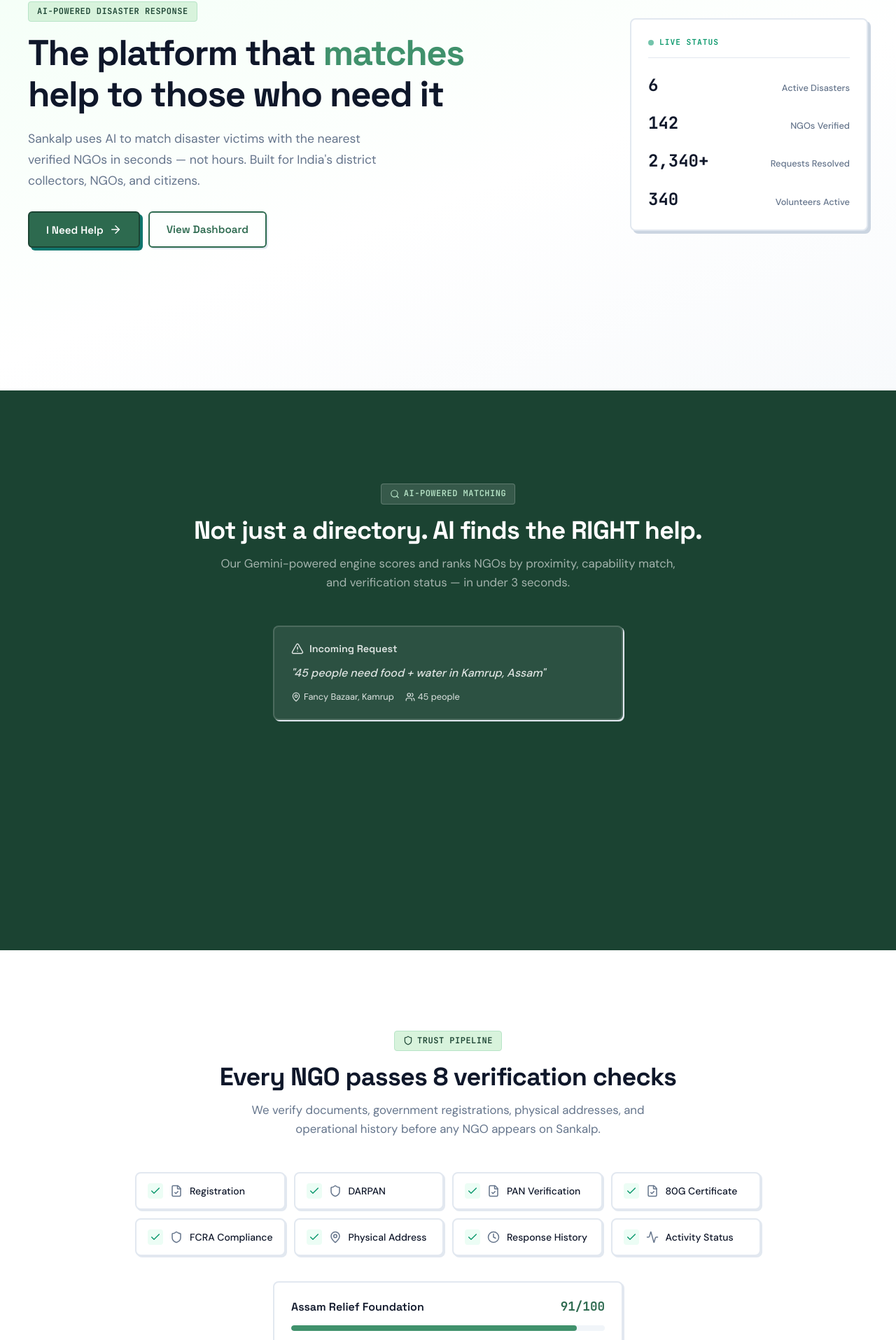
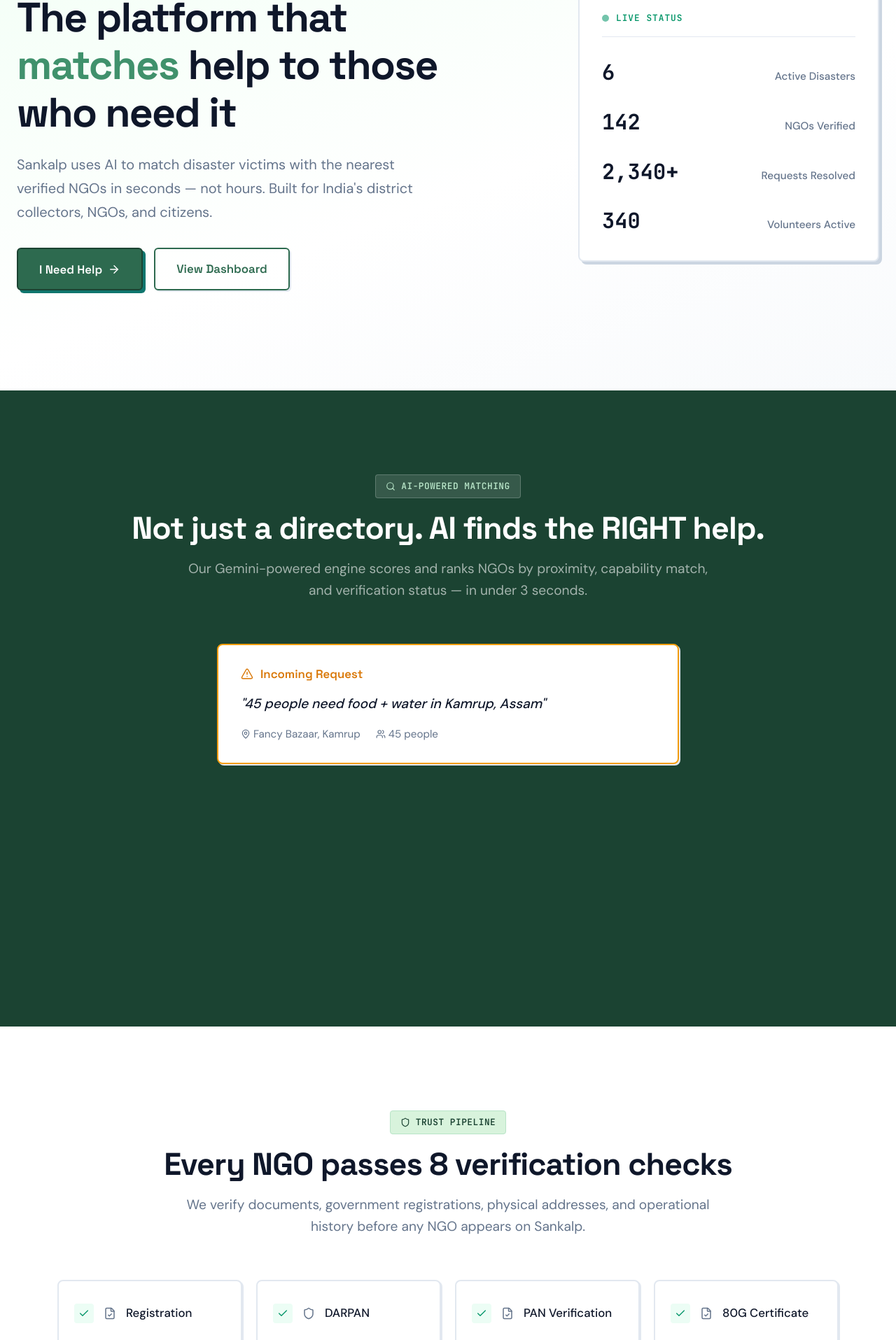
Before and after one commit to ShivenThakker/Sankalp, a Next.js app: page / in a window 1280 px wide. Shown: the part 242-2157 px from the top of the page at 70% size. Built offline with nearby package versions, Linux system fonts and the light colour scheme.

Commit message:
feat(landing): scale full-screen sections and rebalance CTA/footer layout

```diff
--- a/src/app/page.js
+++ b/src/app/page.js
@@ -366,7 +366,7 @@
       </div>
 
       {/* CTA */}
-      <div className={styles.bgWhite}>
+      <div className={`${styles.bgWhite} ${styles.ctaBand}`}>
         <section className={styles.ctaSection}>
           <motion.div
             initial={{ opacity: 0, scale: 0.97 }}
--- a/src/app/page.module.css
+++ b/src/app/page.module.css
@@ -11,8 +11,8 @@
 
 /* ===== SECTIONS ===== */
 .section {
-  padding: 100px 24px;
-  max-width: 1200px;
+  padding: 120px 32px;
+  max-width: 1320px;
   margin: 0 auto;
 }
 
@@ -52,14 +52,14 @@
 .badge {
   display: inline-flex;
   align-items: center;
-  gap: 6px;
-  padding: 4px 12px;
+  gap: 8px;
+  padding: 6px 14px;
   background: var(--color-primary-100);
   color: var(--color-primary-800);
   border: 1px solid var(--color-primary-200);
   border-radius: var(--radius-sm);
   font-family: var(--font-mono);
-  font-size: 0.75rem;
+  font-size: 0.8rem;
   font-weight: 600;
   letter-spacing: 0.5px;
   text-transform: uppercase;
@@ -69,14 +69,14 @@
 .badgeLight {
   display: inline-flex;
   align-items: center;
-  gap: 6px;
-  padding: 4px 12px;
+  gap: 8px;
+  padding: 6px 14px;
   background: rgba(255,255,255,0.12);
   color: var(--color-primary-200);
   border: 1px solid rgba(255,255,255,0.2);
   border-radius: var(--radius-sm);
   font-family: var(--font-mono);
-  font-size: 0.75rem;
+  font-size: 0.8rem;
   font-weight: 600;
   letter-spacing: 0.5px;
   text-transform: uppercase;
@@ -86,44 +86,44 @@
 /* ===== SECTION HEADERS ===== */
 .sectionHeader {
   text-align: center;
-  margin-bottom: 48px;
+  margin-bottom: 60px;
 }
 
 .sectionHeaderLight {
   text-align: center;
-  margin-bottom: 48px;
+  margin-bottom: 60px;
 }
 
 .sectionTitle {
   font-family: var(--font-heading);
-  font-size: 2.25rem;
+  font-size: clamp(2.5rem, 3.5vw, 3.4rem);
   font-weight: 700;
   color: var(--text-heading);
-  margin: 0 0 12px;
+  margin: 0 0 16px;
   letter-spacing: -0.02em;
 }
 
 .sectionTitleLight {
   font-family: var(--font-heading);
-  font-size: 2.25rem;
+  font-size: clamp(2.5rem, 3.5vw, 3.4rem);
   font-weight: 700;
   color: #FFFFFF;
-  margin: 0 0 12px;
+  margin: 0 0 16px;
   letter-spacing: -0.02em;
 }
 
 .sectionSubtitle {
-  font-size: 1.05rem;
+  font-size: 1.2rem;
   color: var(--text-muted);
-  max-width: 650px;
+  max-width: 760px;
   margin: 0 auto;
   line-height: 1.6;
 }
 
 .sectionSubtitleLight {
-  font-size: 1.05rem;
+  font-size: 1.2rem;
   color: rgba(255,255,255,0.6);
-  max-width: 650px;
+  max-width: 760px;
   margin: 0 auto;
   line-height: 1.6;
 }
@@ -138,12 +138,12 @@
 }
 
 .heroInner {
-  max-width: 1200px;
+  max-width: 1320px;
   width: 100%;
   margin: 0 auto;
   display: grid;
   grid-template-columns: 1.3fr 1fr;
-  gap: 48px;
+  gap: 72px;
   align-items: center;
   padding: 120px 0 80px;
 }
@@ -156,11 +156,11 @@
 
 .heroTitle {
   font-family: var(--font-heading);
-  font-size: clamp(2.2rem, 4vw, 3.25rem);
+  font-size: clamp(2.8rem, 4.6vw, 4.15rem);
   font-weight: 700;
   line-height: 1.15;
   color: var(--text-heading);
-  margin: 0 0 20px;
+  margin: 0 0 24px;
   letter-spacing: -0.03em;
 }
 
@@ -182,16 +182,16 @@
 }
 
 .heroSubtitle {
-  font-size: 1.1rem;
+  font-size: 1.25rem;
   color: var(--text-muted);
   line-height: 1.7;
-  max-width: 520px;
-  margin: 0 0 28px;
+  max-width: 600px;
+  margin: 0 0 34px;
 }
 
 .heroButtons {
   display: flex;
-  gap: 12px;
+  gap: 16px;
   flex-wrap: wrap;
 }
 
@@ -202,11 +202,11 @@
   gap: 8px;
   background: var(--color-primary-700);
   color: white;
-  padding: 12px 24px;
+  padding: 15px 30px;
   border-radius: var(--radius-md);
   font-family: var(--font-heading);
   font-weight: 600;
-  font-size: 0.95rem;
+  font-size: 1.05rem;
   border: 2px solid var(--color-primary-800);
   box-shadow: var(--shadow-primary);
   cursor: pointer;
@@ -226,11 +226,11 @@
   gap: 8px;
   background: transparent;
   color: var(--color-primary-700);
-  padding: 12px 24px;
+  padding: 15px 30px;
   border-radius: var(--radius-md);
   font-family: var(--font-heading);
   font-weight: 600;
-  font-size: 0.95rem;
+  font-size: 1.05rem;
   border: 2px solid var(--color-primary-700);
   box-shadow: var(--shadow-sm);
   cursor: pointer;
@@ -250,11 +250,11 @@
   gap: 8px;
   background: var(--color-accent);
   color: white;
-  padding: 12px 24px;
+  padding: 15px 30px;
   border-radius: var(--radius-md);
   font-family: var(--font-heading);
   font-weight: 600;
-  font-size: 0.95rem;
+  font-size: 1.05rem;
   border: 2px solid var(--color-accent-deep);
   box-shadow: var(--shadow-accent);
   cursor: pointer;
@@ -273,11 +273,11 @@
   gap: 8px;
   background: #FFFFFF;
   color: var(--color-primary-900);
-  padding: 12px 28px;
+  padding: 15px 32px;
   border-radius: var(--radius-md);
   font-family: var(--font-heading);
   font-weight: 600;
-  font-size: 0.95rem;
+  font-size: 1.05rem;
   border: 2px solid #FFFFFF;
   box-shadow: 4px 4px 0px rgba(0,0,0,0.2);
   cursor: pointer;
@@ -292,7 +292,7 @@
 
 .centerCTA {
   text-align: center;
-  margin-top: 32px;
+  margin-top: 40px;
 }
 
 /* ===== LIVE STATS PANEL ===== */
@@ -306,23 +306,23 @@
   border: 2px solid var(--border-color);
   border-radius: var(--radius-lg);
   box-shadow: var(--shadow-lg);
-  padding: 24px;
+  padding: 32px;
   width: 100%;
-  max-width: 340px;
+  max-width: 430px;
 }
 
 .livePanelHeader {
   display: flex;
   align-items: center;
-  gap: 8px;
-  margin-bottom: 20px;
-  padding-bottom: 12px;
+  gap: 10px;
+  margin-bottom: 26px;
+  padding-bottom: 16px;
   border-bottom: 1px solid var(--border-color);
 }
 
 .liveDot {
-  width: 8px;
-  height: 8px;
+  width: 10px;
+  height: 10px;
   background: var(--color-success);
   border-radius: 50%;
   animation: pulse 2s infinite;
@@ -335,7 +335,7 @@
 
 .liveLabel {
   font-family: var(--font-mono);
-  font-size: 0.7rem;
+  font-size: 0.8rem;
   font-weight: 600;
   letter-spacing: 1px;
   color: var(--color-success);
@@ -345,7 +345,7 @@
 .liveStats {
   display: flex;
   flex-direction: column;
-  gap: 16px;
+  gap: 22px;
 }
 
 .liveStat {
@@ -356,13 +356,13 @@
 
 .liveStatValue {
   font-family: var(--font-mono);
-  font-size: 1.5rem;
+  font-size: 1.9rem;
   font-weight: 700;
   color: var(--text-heading);
 }
 
 .liveStatLabel {
-  font-size: 0.8rem;
+  font-size: 0.95rem;
   color: var(--text-muted);
   font-weight: 500;
 }
@@ -372,16 +372,16 @@
   display: flex;
   flex-direction: column;
   align-items: center;
-  gap: 24px;
+  gap: 32px;
 }
 
 .matchCard {
   background: #FFFFFF;
   border: 2px solid var(--border-color);
   border-radius: var(--radius-lg);
-  padding: 20px 24px;
+  padding: 28px 32px;
   width: 100%;
-  max-width: 500px;
+  max-width: 660px;
   box-shadow: var(--shadow-sm);
 }
 
@@ -393,26 +393,26 @@
 .matchCardHeader {
   display: flex;
   align-items: center;
-  gap: 8px;
+  gap: 10px;
   font-family: var(--font-heading);
   font-weight: 600;
-  font-size: 0.9rem;
+  font-size: 1.05rem;
   color: var(--color-accent-deep);
-  margin-bottom: 10px;
+  margin-bottom: 14px;
 }
 
 .matchCardBody {
-  font-size: 1rem;
+  font-size: 1.2rem;
   font-weight: 500;
   color: var(--text-heading);
   font-style: italic;
-  margin: 0 0 12px;
+  margin: 0 0 16px;
 }
 
 .matchCardMeta {
   display: flex;
-  gap: 16px;
-  font-size: 0.8rem;
+  gap: 22px;
+  font-size: 0.95rem;
   color: var(--text-muted);
 }
 
@@ -425,21 +425,21 @@
 .matchProcessing {
   display: flex;
   align-items: center;
-  gap: 10px;
-  padding: 12px 24px;
+  gap: 12px;
+  padding: 16px 30px;
   background: var(--color-primary-100);
   color: var(--color-primary-800);
   border: 2px solid var(--color-primary-200);
   border-radius: var(--radius-md);
   font-family: var(--font-mono);
-  font-size: 0.85rem;
+  font-size: 0.95rem;
   font-weight: 600;
 }
 
 .matchResults {
   display: grid;
   grid-template-columns: repeat(3, 1fr);
-  gap: 16px;
+  gap: 20px;
   width: 100%;
 }
 
@@ -447,7 +447,7 @@
   background: #FFFFFF;
   border: 2px solid var(--border-color);
   border-radius: var(--radius-lg);
-  padding: 20px;
+  padding: 28px;
   box-shadow: var(--shadow-sm);
   transition: all 0.15s ease;
 }
@@ -459,29 +459,29 @@
 
 .matchResultCard h4 {
   font-family: var(--font-heading);
-  font-size: 0.95rem;
+  font-size: 1.15rem;
   font-weight: 600;
-  margin: 10px 0 6px;
+  margin: 14px 0 10px;
   color: var(--text-heading);
 }
 
 .matchScoreBadge {
   font-family: var(--font-mono);
-  font-size: 1.5rem;
+  font-size: 1.9rem;
   font-weight: 700;
   color: var(--color-primary-700);
 }
 
 .matchScoreBadge span {
-  font-size: 0.8rem;
+  font-size: 0.9rem;
   color: var(--text-muted);
   font-weight: 500;
 }
 
 .matchMeta {
-  font-size: 0.8rem;
+  font-size: 0.95rem;
   color: var(--text-muted);
-  margin-bottom: 10px;
+  margin-bottom: 14px;
 }
 
 .matchMeta span {
@@ -492,15 +492,15 @@
 
 .matchCaps {
   display: flex;
-  gap: 6px;
+  gap: 8px;
   flex-wrap: wrap;
 }
 
 .capBadge {
   font-family: var(--font-mono);
-  font-size: 0.65rem;
+  font-size: 0.75rem;
   font-weight: 600;
-  padding: 2px 8px;
+  padding: 4px 10px;
   background: var(--color-primary-50);
   color: var(--color-primary-700);
   border: 1px solid var(--color-primary-100);
@@ -557,19 +557,20 @@
 .trustGrid {
   display: grid;
   grid-template-columns: repeat(4, 1fr);
-  gap: 12px;
-  margin-bottom: 36px;
+  gap: 20px;
+  margin-bottom: 46px;
 }
 
 .trustItem {
   display: flex;
   align-items: center;
-  gap: 10px;
+  gap: 14px;
   background: #FFFFFF;
   border: 2px solid var(--border-color);
   border-radius: var(--radius-lg);
-  padding: 14px 16px;
-  font-size: 0.875rem;
+  min-height: 96px;
+  padding: 20px 22px;
+  font-size: 1.05rem;
   font-weight: 500;
   color: var(--text-heading);
   box-shadow: var(--shadow-sm);
@@ -582,8 +583,8 @@
 }
 
 .trustCheck {
-  width: 22px;
-  height: 22px;
+  width: 28px;
+  height: 28px;
   display: flex;
   align-items: center;
   justify-content: center;
@@ -602,17 +603,17 @@
   background: #FFFFFF;
   border: 2px solid var(--border-color);
   border-radius: var(--radius-lg);
-  padding: 20px 24px;
+  padding: 28px 32px;
   box-shadow: var(--shadow-sm);
-  max-width: 500px;
-  margin: 0 auto 16px;
+  max-width: 760px;
+  margin: 0 auto 20px;
 }
 
 .trustDemoHeader {
   display: flex;
   justify-content: space-between;
   align-items: center;
-  margin-bottom: 12px;
+  margin-bottom: 16px;
   font-family: var(--font-heading);
   font-weight: 600;
   color: var(--text-heading);
@@ -620,17 +621,17 @@
 
 .trustScore {
   font-family: var(--font-mono);
-  font-size: 1.1rem;
+  font-size: 1.35rem;
   font-weight: 700;
   color: var(--color-primary-700);
 }
 
 .trustBarBg {
-  height: 8px;
+  height: 12px;
   background: var(--bg-subtle);
   border-radius: var(--radius-sm);
   overflow: hidden;
-  margin-bottom: 10px;
+  margin-bottom: 14px;
 }
 
 .trustBarFill {
@@ -642,9 +643,9 @@
 .trustVerified {
   display: inline-flex;
   align-items: center;
-  gap: 6px;
+  gap: 8px;
   font-family: var(--font-mono);
-  font-size: 0.7rem;
+  font-size: 0.8rem;
   font-weight: 600;
   color: var(--color-success);
   letter-spacing: 0.5px;
@@ -655,15 +656,15 @@
 .bentoGrid {
   display: grid;
   grid-template-columns: repeat(3, 1fr);
-  grid-auto-rows: minmax(160px, auto);
-  gap: 16px;
+  grid-auto-rows: minmax(200px, auto);
+  gap: 20px;
 }
 
 .bentoCard {
   background: #FFFFFF;
   border: 2px solid var(--border-color);
   border-radius: var(--radius-lg);
-  padding: 24px;
+  padding: 30px;
   display: flex;
   flex-direction: column;
   justify-content: space-between;
@@ -679,7 +680,7 @@
 .bentoLarge {
   grid-column: span 2;
   grid-row: span 2;
-  padding: 32px;
+  padding: 38px;
 }
 
 .bentoHigh {
@@ -701,12 +702,12 @@
   display: flex;
   justify-content: space-between;
   align-items: center;
-  margin-bottom: 12px;
+  margin-bottom: 16px;
 }
 
 .bentoSeverity {
   font-family: var(--font-mono);
-  font-size: 0.7rem;
+  font-size: 0.8rem;
   font-weight: 700;
   letter-spacing: 1px;
   color: var(--text-muted);
@@ -714,9 +715,9 @@
 
 .bentoLive {
   font-family: var(--font-mono);
-  font-size: 0.65rem;
+  font-size: 0.75rem;
   font-weight: 700;
-  padding: 2px 8px;
+  padding: 4px 10px;
   background: var(--color-accent);
   color: white;
   border-radius: var(--radius-sm);
@@ -725,21 +726,21 @@
 
 .bentoTitle {
   font-family: var(--font-heading);
-  font-size: 1.15rem;
+  font-size: 1.4rem;
   font-weight: 700;
   color: var(--text-heading);
   margin: 0;
 }
 
 .bentoLarge .bentoTitle {
-  font-size: 1.75rem;
+  font-size: 2.2rem;
 }
 
 .bentoMeta {
   display: flex;
-  gap: 16px;
-  margin-top: 12px;
-  font-size: 0.8rem;
+  gap: 20px;
+  margin-top: 16px;
+  font-size: 0.95rem;
   color: var(--text-muted);
 }
 
@@ -750,8 +751,13 @@
 }
 
 /* ===== CTA SECTION ===== */
+.ctaBand {
+  min-height: 35vh;
+}
+
 .ctaSection {
-  padding: 100px 24px;
+  min-height: 35vh;
+  padding: 36px 24px;
   text-align: center;
   width: 100%;
   display: flex;
@@ -760,7 +766,7 @@
 }
 
 .ctaContent {
-  max-width: 1200px;
+  max-width: 1320px;
   margin: 0 auto;
   width: 100%;
 }
@@ -768,22 +774,26 @@
 
 .ctaTitle {
   font-family: var(--font-heading);
-  font-size: 2.25rem;
+  font-size: clamp(2.25rem, 3vw, 3rem);
   font-weight: 700;
   color: var(--text-heading);
-  margin: 0 0 28px;
+  margin: 0 0 30px;
   letter-spacing: -0.02em;
 }
 
 .ctaButtons {
   display: flex;
-  gap: 14px;
+  gap: 16px;
   justify-content: center;
   flex-wrap: wrap;
 }
 
 /* ===== RESPONSIVE ===== */
 @media (max-width: 1024px) {
+  .section {
+    padding: 96px 28px;
+  }
+
   .heroInner {
     grid-template-columns: 1fr;
     gap: 32px;
@@ -822,6 +832,10 @@
 }
 
 @media (max-width: 768px) {
+  .section {
+    padding: 76px 20px;
+  }
+
   .heroTitle {
     font-size: 2rem;
   }
@@ -863,6 +877,11 @@
   .ctaTitle {
     font-size: 1.75rem;
   }
+
+  .ctaBand,
+  .ctaSection {
+    min-height: 36vh;
+  }
 }
 
 /* Cards inside dark green sections — match cards get glass treatment, bento cards keep urgency colors */
@@ -880,6 +899,26 @@
   color: rgba(255, 255, 255, 0.85);
 }
 
+/* A request is the starting point of the matching flow, so it stays distinct
+   from the dark-section result cards. */
+.bgDarkGreen .matchRequest {
+  background: #FFFFFF;
+  border-color: var(--color-accent);
+  color: var(--text-heading);
+}
+
+.bgDarkGreen .matchRequest .matchCardHeader {
+  color: var(--color-accent-deep);
+}
+
+.bgDarkGreen .matchRequest .matchCardBody {
+  color: var(--text-heading);
+}
+
+.bgDarkGreen .matchRequest .matchCardMeta {
+  color: var(--text-muted);
+}
+
 /* Bento cards: keep their urgency colors (red/orange/green) — do NOT override */
 .bgDarkGreen .bentoTitle {
   color: var(--text-heading);
--- a/src/components/layout/Footer.jsx
+++ b/src/components/layout/Footer.jsx
@@ -2,11 +2,14 @@
 
 import Link from 'next/link';
 import { motion } from 'framer-motion';
+import { usePathname } from 'next/navigation';
 import styles from './Footer.module.css';
 
 export default function Footer() {
+  const pathname = usePathname();
+
   return (
-    <footer className={styles.footer}>
+    <footer className={`${styles.footer} ${pathname === '/' ? styles.homeFooter : ''}`}>
       <div className={styles.container}>
         <div className={styles.topSection}>
           <div className={styles.brandSection}>
--- a/src/components/layout/Footer.module.css
+++ b/src/components/layout/Footer.module.css
@@ -5,6 +5,16 @@
   margin-top: auto;
   font-family: var(--font-body);
   border-top: none;
+}
+
+.homeFooter {
+  min-height: 65vh;
+  display: flex;
+  align-items: center;
+}
+
+.homeFooter .container {
+  width: 100%;
 }
 
 
@@ -180,4 +190,8 @@
   .footer {
     padding: 2.5rem 0 1.25rem;
   }
+
+  .homeFooter {
+    min-height: 64vh;
+  }
 }
```
